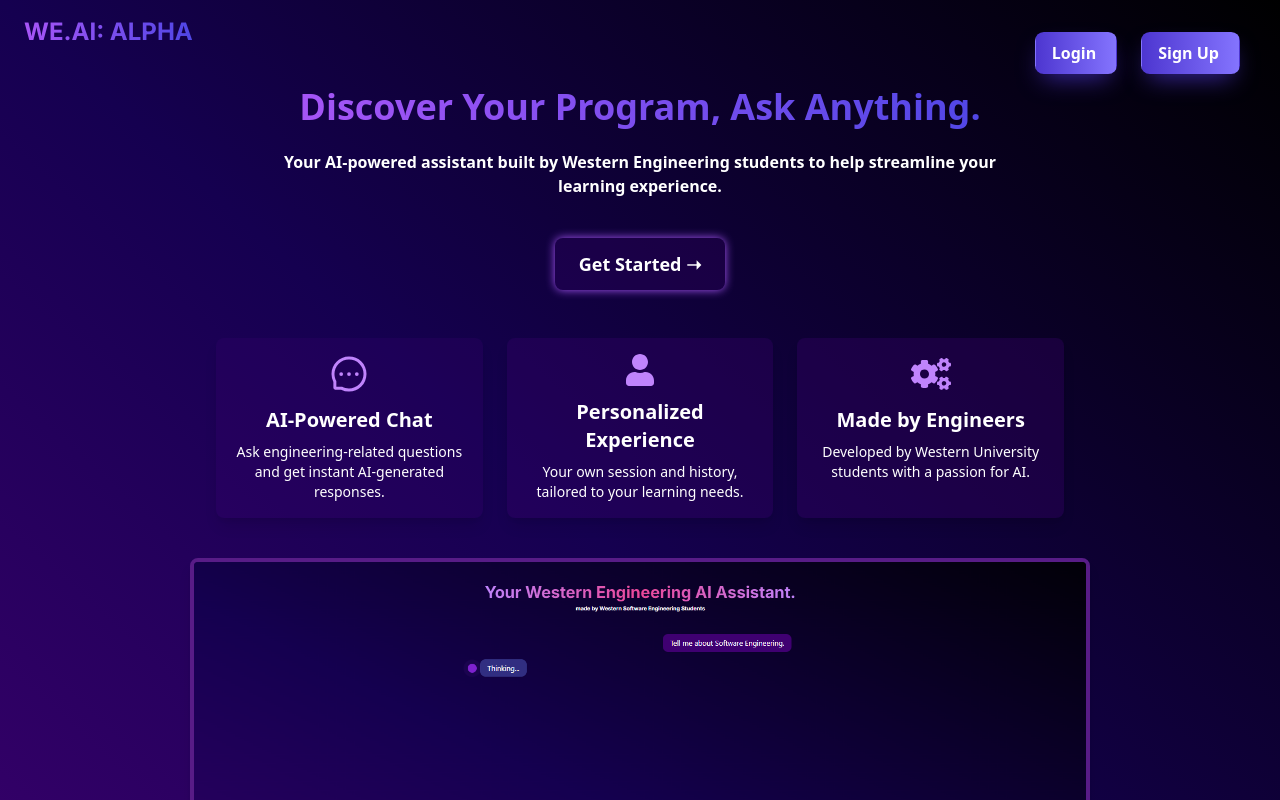
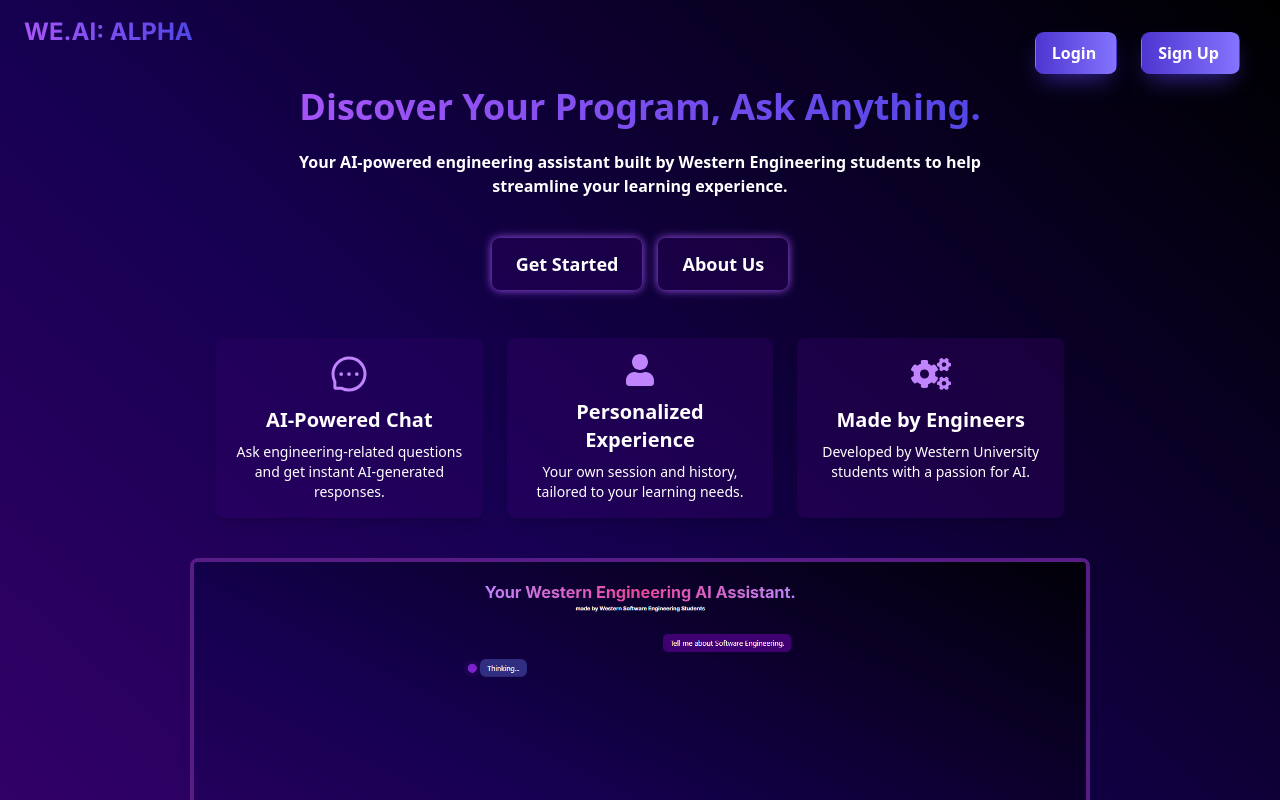
Before and after one commit to jpayippa/WE.AI, a Next.js app in the folder app/: page /landing in a window 1280 px wide. Shown: the top 800 px of the page. Built offline with nearby package versions, Linux system fonts and the light colour scheme.

Commit message:
Enhance landing page hero section; add 'About Us' button and update description for clarity

```diff
--- a/app/pages/landing.js
+++ b/app/pages/landing.js
@@ -30,15 +30,29 @@
     Discover Your Program, Ask Anything.
   </h1>
   <p className="mt-4 font-semibold text-1xl">
-          Your AI-powered assistant built by Western Engineering students to help streamline your learning experience.
+    Your AI-powered engineering assistant built by Western Engineering students to help streamline your learning experience.
   </p>
+
+  {/* Buttons container */}
+  <div className="mt-10 flex justify-center space-x-4">
+    {/* Get Started Button */}
     <Link
       href="/chat"
-          className="mt-10 inline-block px-6 py-3 bg-[#3e00713a] text-lg font-bold rounded-lg shadow-[0_0_10px_#a855f7] hover:shadow-[0_0_40px_#a855f7] transition duration-300"
+      className="inline-block px-6 py-3 bg-[#3e00713a] text-lg font-bold rounded-lg shadow-[0_0_10px_#a855f7] hover:shadow-[0_0_40px_#a855f7] transition duration-300"
     >
-          Get Started ➝
+      Get Started
     </Link>
+
+    {/* About the Creators Button */}
+    <Link
+      href="/about"
+      className="inline-block px-6 py-3 bg-[#3e00713a] text-lg font-bold rounded-lg shadow-[0_0_10px_#a855f7] hover:shadow-[0_0_40px_#a855f7] transition duration-300"
+    >
+      About Us
+    </Link>
+  </div>
 </header>
+
 
       {/* Info Boxes */}
       <section className="w-full max-w-4xl mx-auto mt-12 grid grid-cols-1 md:grid-cols-3 gap-6 text-center px-6">
```
Lines whose indentation alone changed are shown as unchanged.
